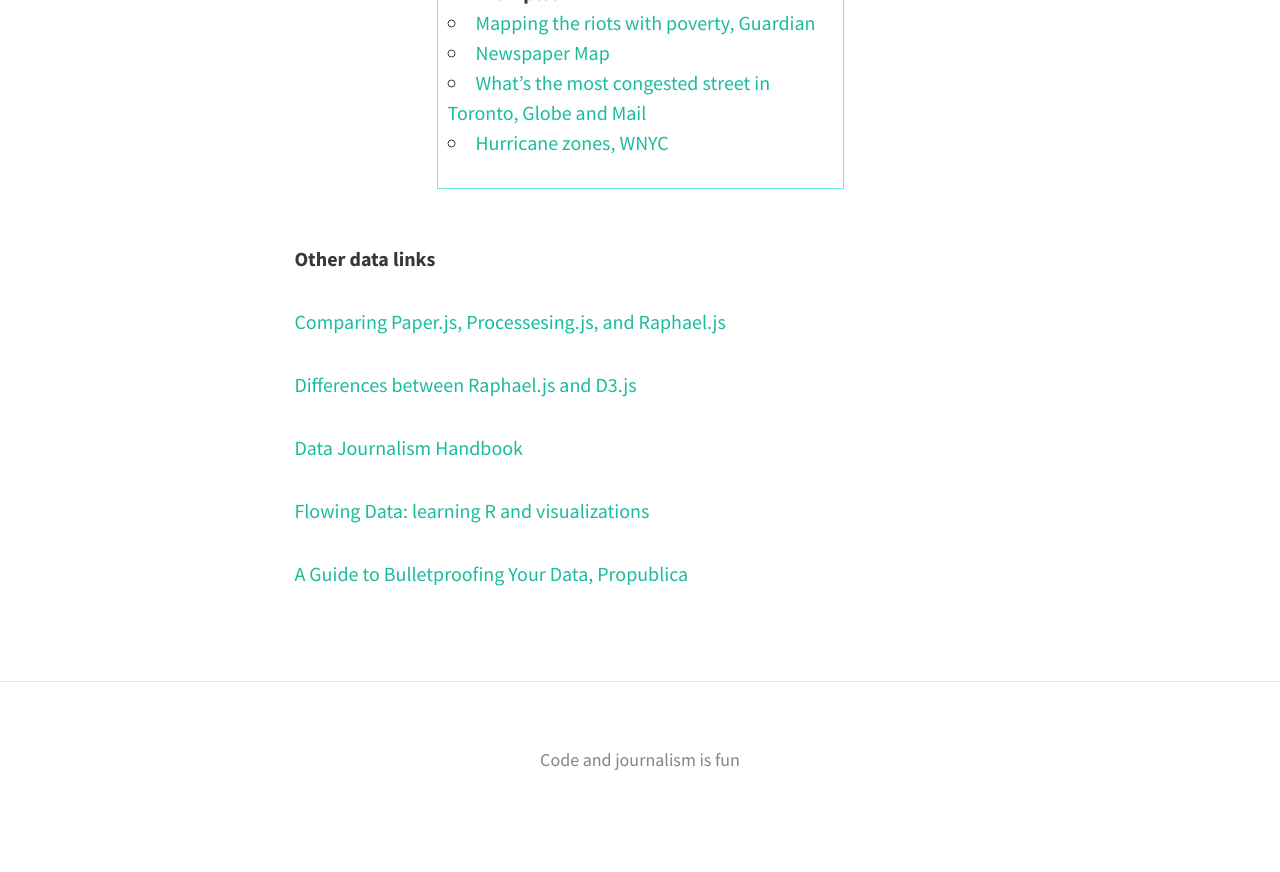
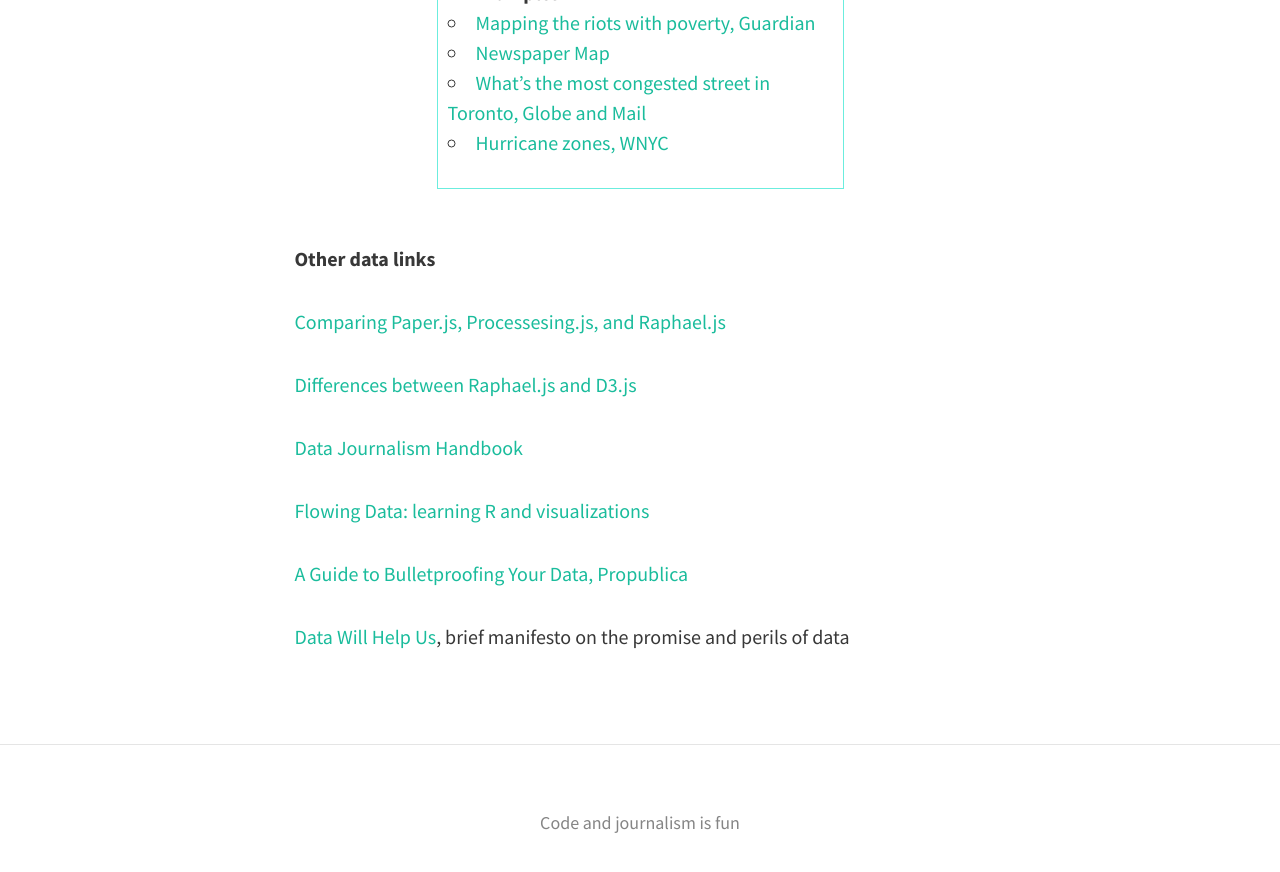
Before and after one commit to pippinlee/open-journalism-project, a Jekyll site: the page built from data.md, in a window 1280 px wide and 900 px high, scrolled down 9111 px. Shown: the top 872 px of the window. Built offline with Jekyll 4.4.1, drawn with Linux system fonts in a browser that asks for light colours; nearby versions of some CDN libraries; before the commit the page ends 9948 px from its top, so only the background shows below that; some of the changed text lies outside the part shown.

Commit message:
other data links, datawillhelp.us

```diff
--- a/data.md
+++ b/data.md
@@ -12,7 +12,7 @@
     <li><a href="#hwgh">How we got here</a></li>
     <li> <a href="#pid">Problems in data</a></li>
     <li><a href="#wdtfl">Where does the future lead</a></li>
-    <li><a href="#eac">Examples and code</a></li>
+    <li><a href="#eac">Examples and Code</a></li>
   </ul>
 </div>
 
@@ -222,3 +222,5 @@
 [Flowing Data: learning R and visualizations](http://flowingdata.com/)
 
 [A Guide to Bulletproofing Your Data, Propublica](https://github.com/propublica/guides/blob/master/data-bulletproofing.md)
+
+[Data Will Help Us](http://datawillhelp.us), brief manifesto on the promise and perils of data
```
